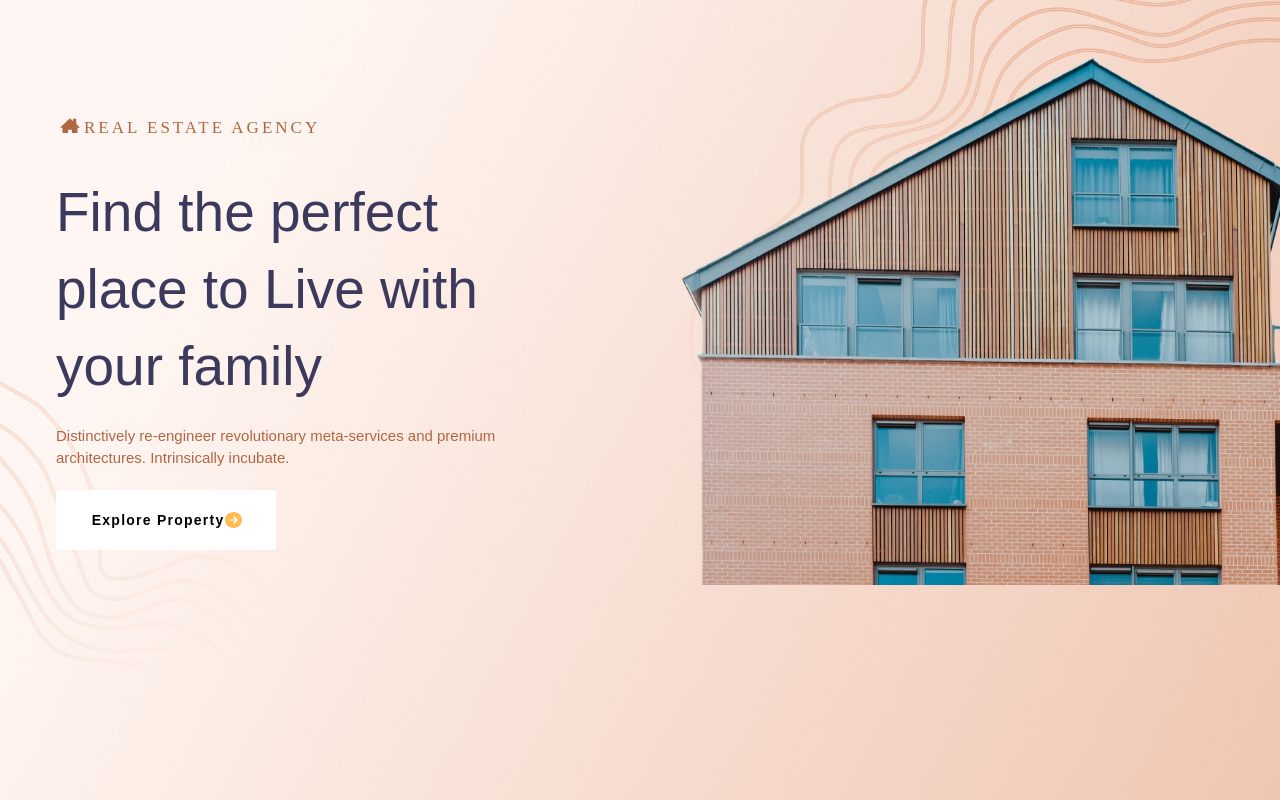
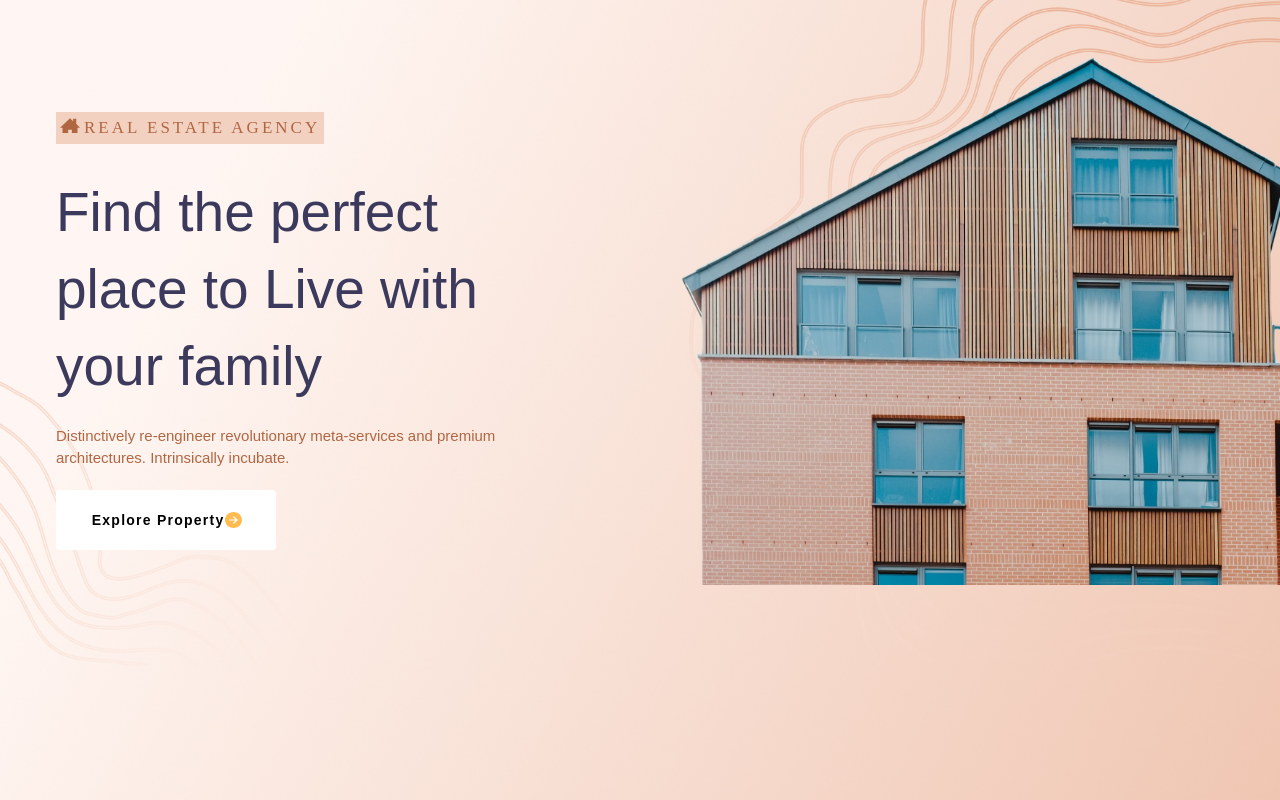
Before and after one commit to Salem-Team/Real_Estate, a Vue app: page / in a window 1280 px wide. Shown: the top 800 px of the page. Built offline with nearby package versions, Linux system fonts and the light colour scheme; a web font is replaced by a local one.

Commit message:
added colors

```diff
--- a/src/App.vue
+++ b/src/App.vue
@@ -17,5 +17,8 @@
   --Content_Color: #8f8f8f;
   --Link_Color: #b16642;
   --Border_Color: #b16642;
+  --Background_color: #f3d1c1;
+  --Text_Color:#757575;
+
 }
 </style>
```
